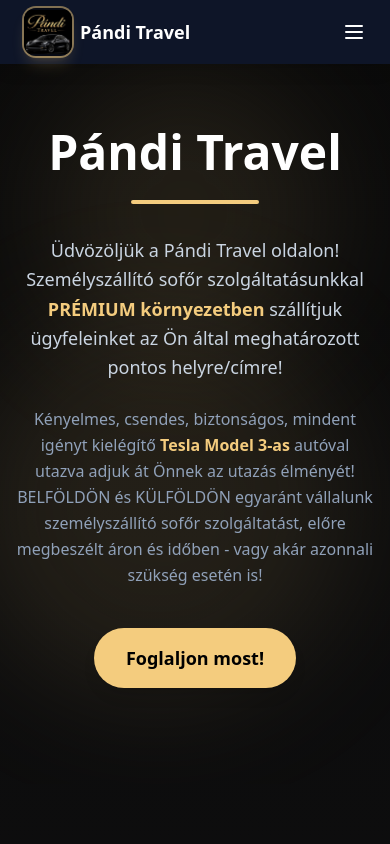
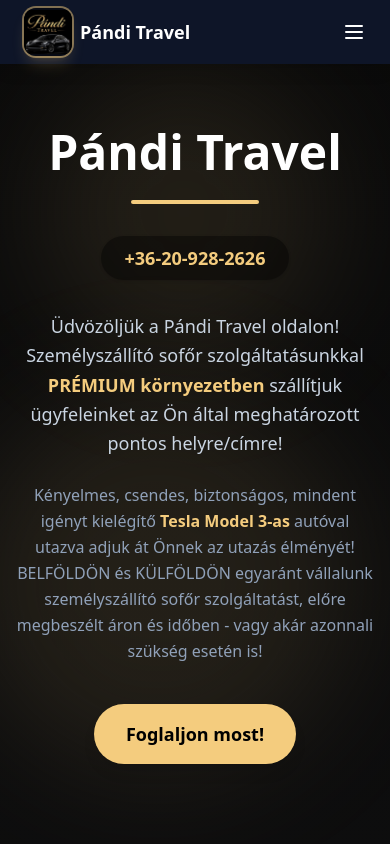
Before and after one commit to K-M-Soft/CustomerApp-PandiTravel, a Next.js app: page / in a window 390 px wide. Shown: the top 844 px of the page. Built offline with nearby package versions, Linux system fonts and the light colour scheme; no server answers; the database is empty.

Commit message:
customer request - mobilephone number after companyname

```diff
--- a/src/app/page.tsx
+++ b/src/app/page.tsx
@@ -104,6 +104,15 @@
             Pándi Travel
           </h1>
           <div className="h-1 w-32 bg-gradient-to-r from-[rgb(244,204,126)] to-[rgb(244,204,126)] mx-auto mb-8 rounded-full animate-fade-in delay-100" aria-hidden="true"></div>
+          <div className="mb-8 animate-fade-in delay-150">
+            <a
+              href="tel:+36209282626"
+              className="inline-block text-lg font-semibold text-[rgb(244,204,126)] bg-black/40 px-6 py-2 rounded-full shadow-sm hover:bg-black/60 transition-colors"
+              aria-label="Hívjon minket: +36-20-928-2626"
+            >
+              +36-20-928-2626
+            </a>
+          </div>
 
           <p className="text-lg sm:text-xl text-slate-300 mb-6 leading-relaxed animate-fade-in delay-200">
             Üdvözöljük a Pándi Travel oldalon! Személyszállító sofőr szolgáltatásunkkal <span className="text-[rgb(244,204,126)] font-semibold">PRÉMIUM környezetben</span> szállítjuk ügyfeleinket az Ön által meghatározott pontos helyre/címre!
```
